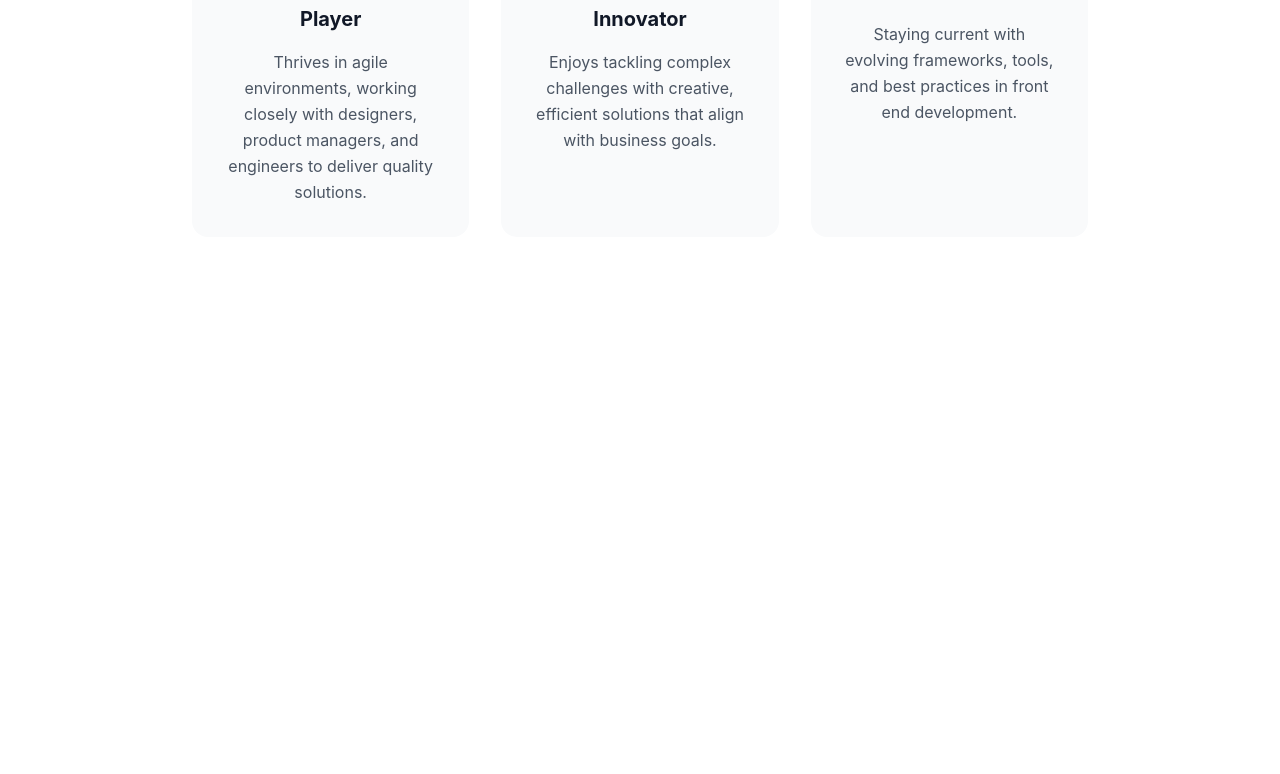
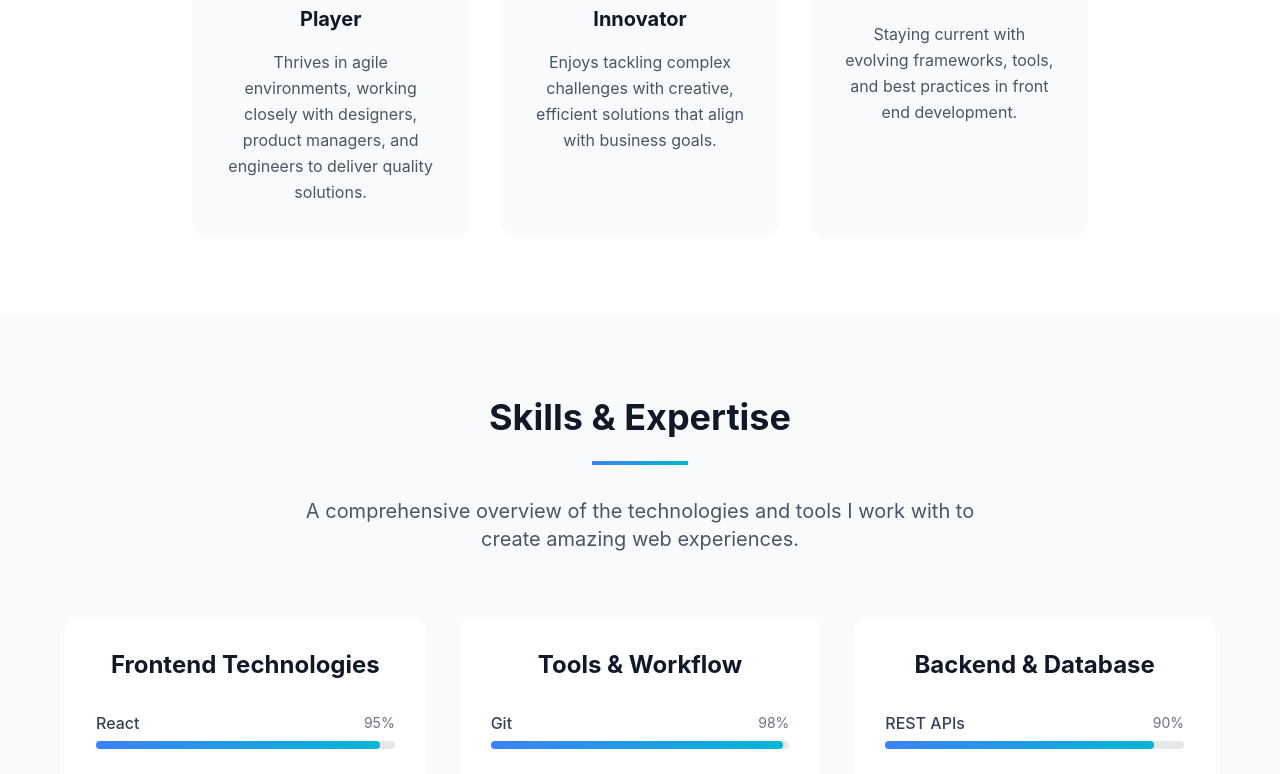
Before and after one commit to jeremyjmaloney/jeremyjmaloney-jeremyjmaloney.github.iof, a React (Create React App) app: page / in a window 1280 px wide. Shown: the part 2007-2781 px from the top of the page. Before the commit the page ends 2324 px from the top, so only its background shows below. Built offline with nearby package versions, Linux system fonts and the light colour scheme.

Commit message:
Add Skills section icons and styling

```diff
--- a/src/App.js
+++ b/src/App.js
@@ -2,6 +2,7 @@ import "./App.css";
 import { Nav } from "./components/Nav/index";
 import { HeroCard } from "./components/HeroCard/index";
 import { About } from "./components/About/index";
+import { Skills } from "./components/Skills/index";
 
 function App() {
   return (
@@ -10,7 +11,7 @@ function App() {
       <main>
         <HeroCard />
         <About />
-        {/* <Skills /> */}
+        <Skills />
         {/* <Projects /> */}
         {/* <Contact /> */}
       </main>
--- /dev/null
+++ b/src/components/Skills/index.js
@@ -0,0 +1,140 @@
+import React from "react";
+import {
+  Atom,
+  FileType2,
+  FileCode,
+  FileDigit,
+  Palette,
+  Wind,
+  Server,
+  GitBranch,
+} from "lucide-react";
+
+export const Skills = () => {
+  const skillCategories = [
+    {
+      title: "Frontend Technologies",
+      skills: [
+        { name: "React", level: 95 },
+        { name: "JavaScript", level: 90 },
+        { name: "HTML/CSS", level: 98 },
+        { name: "Styled Components", level: 90 },
+        { name: "Tailwind CSS", level: 75 },
+        { name: "Next.js", level: 75 },
+        { name: "TypeScript", level: 70 },
+      ],
+    },
+    {
+      title: "Tools & Workflow",
+      skills: [
+        { name: "Git", level: 98 },
+        { name: "VS Code", level: 95 },
+        { name: "Confluence", level: 90 },
+        { name: "Copilot", level: 80 },
+        { name: "Jira", level: 90 },
+        { name: "Bitbucket", level: 90 },
+        { name: "Bamboo", level: 85 },
+        { name: "Harness", level: 85 },
+        { name: "Figma", level: 85 },
+        { name: "DevTools", level: 90 },
+        { name: "CMS Systems", level: 80 },
+      ],
+    },
+    {
+      title: "Backend & Database",
+      skills: [
+        { name: "REST APIs", level: 90 },
+        { name: "Node.js", level: 80 },
+        { name: "Express", level: 70 },
+        { name: "MongoDB", level: 70 },
+        { name: "PostgreSQL", level: 60 },
+        { name: "Go", level: 50 },
+      ],
+    },
+  ];
+
+  const skillsILove = [
+    { name: "React", icon: <Atom className="w-8 h-8 text-white" /> },
+    { name: "JavaScript", icon: <FileCode className="w-8 h-8 text-white" /> },
+    { name: "Tailwind", icon: <Wind className="w-8 h-8 text-white" /> },
+    { name: "HTML5", icon: <FileDigit className="w-8 h-8 text-white" /> },
+    { name: "CSS3", icon: <Palette className="w-8 h-8 text-white" /> },
+    { name: "Git", icon: <GitBranch className="w-8 h-8 text-white" /> },
+    { name: "TypeScript", icon: <FileType2 className="w-8 h-8 text-white" /> },
+    { name: "Node.js", icon: <Server className="w-8 h-8 text-white" /> },
+  ];
+
+  return (
+    <section id="skills" className="py-20 bg-gray-50">
+      <div className="container mx-auto px-6">
+        <div className="text-center mb-16">
+          <h2 className="text-4xl md:text-5xl font-bold text-gray-900 mb-6">
+            Skills & Expertise
+          </h2>
+          <div className="w-24 h-1 bg-gradient-to-r from-blue-500 to-cyan-500 mx-auto mb-8"></div>
+          <p className="text-xl text-gray-600 max-w-2xl mx-auto">
+            A comprehensive overview of the technologies and tools I work with
+            to create amazing web experiences.
+          </p>
+        </div>
+
+        <div className="max-w-6xl mx-auto">
+          <div className="grid lg:grid-cols-3 gap-8">
+            {skillCategories.map((category, categoryIndex) => (
+              <div
+                key={categoryIndex}
+                className="bg-white rounded-2xl p-8 shadow-sm hover:shadow-lg transition-shadow duration-300"
+              >
+                <h3 className="text-2xl font-bold text-gray-900 mb-8 text-center">
+                  {category.title}
+                </h3>
+                <div className="space-y-6">
+                  {category.skills.map((skill, skillIndex) => (
+                    <div key={skillIndex}>
+                      <div className="flex justify-between items-center mb-2">
+                        <span className="text-gray-700 font-medium">
+                          {skill.name}
+                        </span>
+                        <span className="text-gray-500 text-sm">
+                          {skill.level}%
+                        </span>
+                      </div>
+                      <div className="w-full bg-gray-200 rounded-full h-2">
+                        <div
+                          className="bg-gradient-to-r from-blue-500 to-cyan-500 h-2 rounded-full transition-all duration-1000 ease-out"
+                          style={{ width: `${skill.level}%` }}
+                        ></div>
+                      </div>
+                    </div>
+                  ))}
+                </div>
+              </div>
+            ))}
+          </div>
+
+          {/* Technology Icons */}
+          <div className="mt-16 text-center">
+            <h3 className="text-2xl font-bold text-gray-900 mb-8">
+              Technologies I Love
+            </h3>
+            <div className="flex flex-wrap justify-center gap-8 max-w-4xl mx-auto">
+              {skillsILove.map((tech) => (
+                <div
+                  key={tech.name}
+                  className="flex flex-col items-center p-4 bg-white rounded-xl shadow-sm hover:shadow-md transition-all duration-300 hover:-translate-y-1 min-w-[80px]"
+                >
+                  <div className="w-12 h-12 bg-gradient-to-r from-blue-500 to-cyan-500 rounded-lg flex items-center justify-center text-white font-bold text-sm mb-2">
+                    {tech.icon}
+                  </div>
+                  <span className="text-sm font-medium text-gray-700">
+                    {tech.name}
+                  </span>
+                </div>
+              ))}
+            </div>
+          </div>
+        </div>
+      </div>
+    </section>
+  );
+};
```
